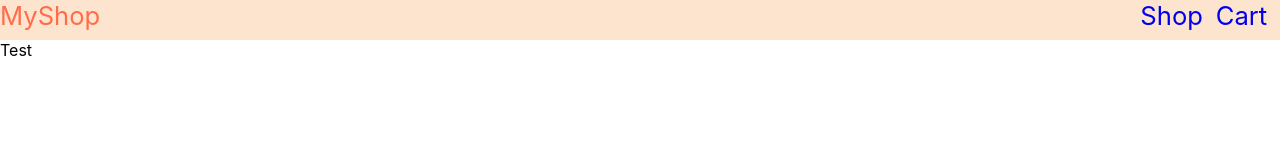
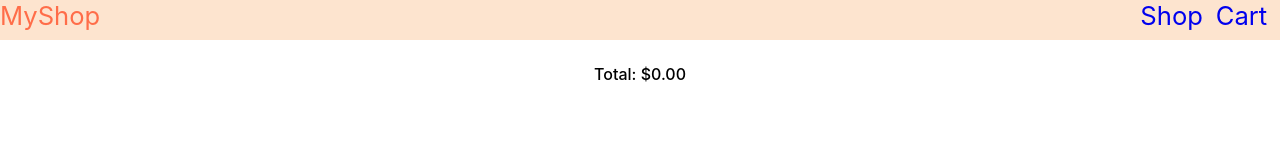
Before and after one commit to thesubtleties/react-router-project, a React (Create React App) app: page /cart in a window 1280 px wide. Shown: the top 160 px of the page. Built offline with nearby package versions, Linux system fonts and the light colour scheme.

Commit message:
Think the logic here is finished.

```diff
--- a/package.json
+++ b/package.json
@@ -2,7 +2,7 @@
   "name": "router-project",
   "version": "0.1.0",
   "private": true,
-  "homepage": "https://thesubtleties.github.io/react-router-project",
+  "homepage": "https://thesubtleties.github.io/react-router-project/",
   "dependencies": {
     "@testing-library/jest-dom": "^5.11.6",
     "@testing-library/react": "^11.2.2",
--- a/src/App.css
+++ b/src/App.css
@@ -63,3 +63,71 @@ a:hover, a:active {
 .fullApp {
   max-width: 100vw;
 }
+.cartBarItem {
+  display: inline-block;
+  margin-left: 3vw;
+  text-align: center;
+}
+.cartBarName {
+  font-weight: 700;
+}
+.cartBarPrice {
+font-size: 1.2vh;
+}
+.cartBarInput {
+  width: 1vw;
+  max-width: 3vw;
+  text-align: center;
+  font-size: 1.5vh;
+  font-weight: 600;
+  color: rgb(223, 97, 97);
+}
+.cartBarButton {
+  font-weight: 600;
+  font-size: 1.5vh;
+  line-height: 1.5vh;
+  margin-right: 10px;
+  margin-left: 10px;
+}
+.cartBarRemove {
+  font-size: 1.2vh;
+  margin-top: .5vh;
+  }
+.Cart {
+  text-align: center;
+  margin-top: 3vh;
+}
+.cartItem {
+  margin-top: 20px;
+
+}
+.cartImage {
+  max-width: 200px;
+}
+.cartName {
+  font-weight: 500;
+  font-size: 2vh;
+  margin-bottom: 1vh;
+}
+.checkoutButton {
+  font-size: 2vh;
+  font-weight: 600;
+  margin-top: 50px;
+}
+.totalBar {
+  float: right;
+  margin-right: 2vw;
+}
+.cartTotal {
+  font-size: 2vh;
+  margin-top: 3vh;
+  font-weight: 500;
+}
+input::-webkit-outer-spin-button,
+input::-webkit-inner-spin-button {
+  -webkit-appearance: none;
+  margin: 0;
+}
+input[type=number] {
+  -moz-appearance: textfield;
+}
--- a/src/App.js
+++ b/src/App.js
@@ -3,9 +3,9 @@ import { BrowserRouter as Router, Switch, Route, useParams } from 'react-router-
 import Navbar from './components/Navbar';
 import Home from './components/Home';
 import Shop from './components/Shop';
-import Shopmain from './components/Shopmain';
 import Cart from './components/Cart';
 import Itempage from './components/Itempage';
+import Cartbar from './components/Cartbar';
 import './App.css';
 
 function App() {
@@ -47,7 +47,6 @@ function App() {
   const getItemNumber = (event) => {
 
   }
-//THIS IS WHERE WE NEED TO START NEXT. If item is in cart, we find the item in the array and we add 1 to the quantity. If item is not in cart, we add item to cart and then set quantity to 1. We will edit this to copy over to make either +1 -1 buttons or an input field that allows us to manually type in a number to quantity.
   const addToCart = (event) => {
     console.log(event)
     event.preventDefault();
@@ -56,17 +55,14 @@ function App() {
     const newCart = cart;
     if (newCart.find(item => item.id === itemId)) {
       console.log("found")
+      const cartIndex = newCart.findIndex(ourItem => ourItem.id === itemId);
+      console.log(newCart[cartIndex].quantity)
+      const newQuantity = newCart[cartIndex].quantity + 1;
+      newCart[cartIndex] = {
+        ...item,
+        quantity: newQuantity
+      }
       setCart(() => {
-        const cartIndex = newCart.findIndex(ourItem => ourItem.id === itemId);
-        console.log(newCart[cartIndex].quantity)
-        const newQuantity = newCart[cartIndex].quantity + 1;
-        newCart[cartIndex] = {
-          ...item,
-          quantity: newQuantity
-
-        }
-        ///WHY IS THIS ADDING TWO INSTEAD OF ONE!? is the event firing twice???
-        console.log(newCart[cartIndex].quantity)
         return (
         [
           ...newCart
@@ -78,10 +74,7 @@ function App() {
     } else {
       console.log("not found")
       setCart(() => {
-
-
         return (
-
             [
               ...newCart,
             {
@@ -89,17 +82,93 @@ function App() {
               quantity: 1
             }
           ]
-
         )
       })
     }
+  }
+  const removeOneFromCart = (event) => {
+    console.log(event)
+    event.preventDefault();
+    const itemId = parseInt(event.target.id);
+    const item = placeholderItems.find(oneItem => oneItem.id === itemId);
+    const newCart = cart;
+    if (newCart.find(item => item.id === itemId)) {
+      const cartIndex = newCart.findIndex(ourItem => ourItem.id === itemId);
+      if (newCart[cartIndex].quantity > 1) {
+      const newQuantity = newCart[cartIndex].quantity - 1;
+      setCart(() => {
 
+        newCart[cartIndex] = {
+          ...item,
+          quantity: newQuantity
 
-
+        }
+        return (
+        [
+          ...newCart
+        ]
+      )
+      });
+    }
+  }
+  }
+  const removeFromCart = (event) => {
+    console.log(event)
+    event.preventDefault();
+    const itemId = parseInt(event.target.id);
+    const item = placeholderItems.find(oneItem => oneItem.id === itemId);
+    const newCart = cart;
+    if (newCart.find(item => item.id === itemId)) {
+      const cartIndex = newCart.findIndex(ourItem => ourItem.id === itemId);
+      newCart.splice(cartIndex, 1);
+      setCart(() => {
+        return (
+        [
+          ...newCart
+        ]
+      )
+      });
 
   }
+  }
+  const getTotal = () => {
+    const newCart = cart;
+    const totalPrice = cart.reduce((total, item) => {
+      return total + (item.quantity * item.price)
+    }, 0);
+    const roundedTotal = Math.round(totalPrice * 100) / 100;
+    return roundedTotal.toFixed(2);
+  }
+  const manualQuantityChange = (event) => {
+    console.log(event)
+    event.preventDefault();
+    const itemId = parseInt(event.target.id);
+    const item = placeholderItems.find(oneItem => oneItem.id === itemId);
+    const newCart = cart;
+    if (newCart.find(item => item.id === itemId)) {
+      console.log("found")
+      const cartIndex = newCart.findIndex(ourItem => ourItem.id === itemId);
+      console.log(newCart[cartIndex].quantity)
+      let newQuantity;
+      if (event.target.value > 0 && event.target.value !== NaN) {
+      newQuantity = parseInt(event.target.value);
+      } else {
+      newQuantity = 1;
+      }
+      newCart[cartIndex] = {
+        ...item,
+        quantity: newQuantity
+      }
+      setCart(() => {
+        return (
+        [
+          ...newCart
+        ]
+      )
 
-  const removeFromCart = (event) => {
+      });
+
+    }
 
   }
 
@@ -117,13 +186,16 @@ function App() {
       </Route>
       <Route exact path="/shop">
       <Shop items={placeholderItems} addToCart={addToCart} removeFromCart={removeFromCart} cart={cart} />
+      <Cartbar cart={cart} addToCart={addToCart} removeOneFromCart={removeOneFromCart} removeFromCart={removeFromCart} getTotal={getTotal} manualQuantityChange={manualQuantityChange} />
+      </Route>
+      <Route exact path="/shop/:id">
+      <Itempage items={placeholderItems} addToCart={addToCart}  />
+      <Cartbar cart={cart} addToCart={addToCart} removeOneFromCart={removeOneFromCart} removeFromCart={removeFromCart} getTotal={getTotal} manualQuantityChange={manualQuantityChange} />
       </Route>
       <Route exact path="/cart">
-        <Cart />
+        <Cart cart={cart} addToCart={addToCart} removeOneFromCart={removeOneFromCart} checkout={checkout} removeFromCart={removeFromCart} getTotal={getTotal} manualQuantityChange={manualQuantityChange} />
       </Route>
-      <Route exact path="/shop/:id">
-      <Itempage items={placeholderItems}  />
-      </Route>
+
     </Switch>
 
     </Router>
--- a/src/components/Cart.js
+++ b/src/components/Cart.js
@@ -2,11 +2,31 @@ import React from 'react';
 import { BrowserRouter as Router, Switch, Route } from 'react-router-dom';
 
 
-function Cart() {
+function Cart(props) {
   return (
-    <div>
-    Test
+    <div className="Cart">
+    {props.cart.map(item => {
+      return (
+      <div key={item.id} className="cartItem">
+        <div className="cartName">{item.name}</div>
+        <img className="cartImage" src={`/${item.img}`} alt="" />
+        <div className="cartPrice">{item.price}</div>
+        <button id={item.id} className="cartBarButton" onClick={props.removeOneFromCart}>-</button>
+        <input
+          type="number"
+          onChange={props.manualQuantityChange}
+          value={item.quantity}
+          id={item.id}
+          min="1"
+          className="cartBarInput"
+          />
+          <button id={item.id} className="cartBarButton" onClick={props.addToCart}>+</button>
+          <div id={item.id} className="cartBarRemove" onClick={props.removeFromCart}>Remove</div>
 
+      </div>)
+    })}
+    <div className="cartTotal">Total: ${props.getTotal()}</div>
+    {(props.cart.length > 0) ? <button className="checkoutButton" onClick={props.checkout}>Check Out</button> : ""}
     </div>
   );
 }
--- a/src/components/Cartbar.js
+++ b/src/components/Cartbar.js
@@ -1,13 +1,32 @@
 import React from 'react';
-import { BrowserRouter as Router, Switch, Route } from 'react-router-dom';
 
 
 function Cartbar(props) {
+
+
   return (
     <div className="Cartbar">
-    Test
-    {console.log(props.cart)}
+    {props.cart.map(item => {
+      return (
+      <div key={item.id} className="cartBarItem">
+        <div className="cartBarName">{item.name}</div>
+        <div className="cartBarPrice">{item.price}</div>
+        <button id={item.id} className="cartBarButton" onClick={props.removeOneFromCart}>-</button>
+        <input
+          type="number"
+          onChange={props.manualQuantityChange}
+          value={item.quantity}
+          id={item.id}
+          min="1"
+          className="cartBarInput"
+          />
+          <button id={item.id} className="cartBarButton" onClick={props.addToCart}>+</button>
+          <div id={item.id} className="cartBarRemove" onClick={props.removeFromCart}>Remove</div>
 
+
+      </div>)
+    })}
+    <div className="totalBar">Total: ${props.getTotal()}</div>
     </div>
   );
 }
--- a/src/components/Itempage.js
+++ b/src/components/Itempage.js
@@ -1,6 +1,5 @@
 import React, { useState, useEffect } from 'react';
 import { useParams } from 'react-router-dom';
-import Cartbar from './Cartbar';
 
 function Itempage(props) {
   let { id } = useParams();
@@ -11,16 +10,14 @@ function Itempage(props) {
 
   return (
     <div className="itemDetail">
-    {console.log("here")}
     <div>
       <div>
       <h1>{ourSingleItem.name}</h1>
       <img src={`/${ourSingleItem.img}`} alt={ourSingleItem.name} width="240px" />
       <h3>${ourSingleItem.price}</h3>
       </div>
-      <h4>Add to Cart</h4>
+      <h4 id={ourSingleItem.id} onClick={props.addToCart}>Add to Cart</h4>
       </div>
-      <Cartbar />
     </div>
   );
 }
--- a/src/components/Shop.js
+++ b/src/components/Shop.js
@@ -1,8 +1,5 @@
 import React from 'react';
-import { BrowserRouter as Router, Switch, Route } from 'react-router-dom';
-import Cartbar from './Cartbar';
 import Shopmain from './Shopmain';
-import Itempage from './Itempage';
 
 
 function Shop(props) {
@@ -10,10 +7,11 @@ function Shop(props) {
   return (
     <div>
 
+  {console.log(props.cart)}
 
     <Shopmain addToCart={(event) => props.addToCart(event)} items={props.items} />
 
-    <Cartbar cart={props.cart} />
+
 
     </div>
   );
```
